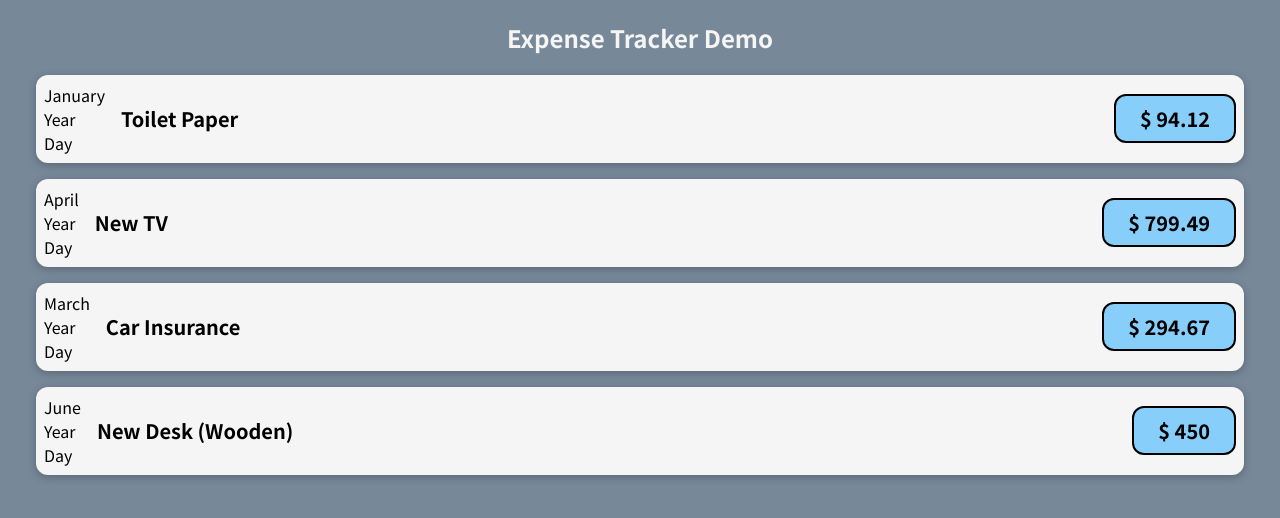
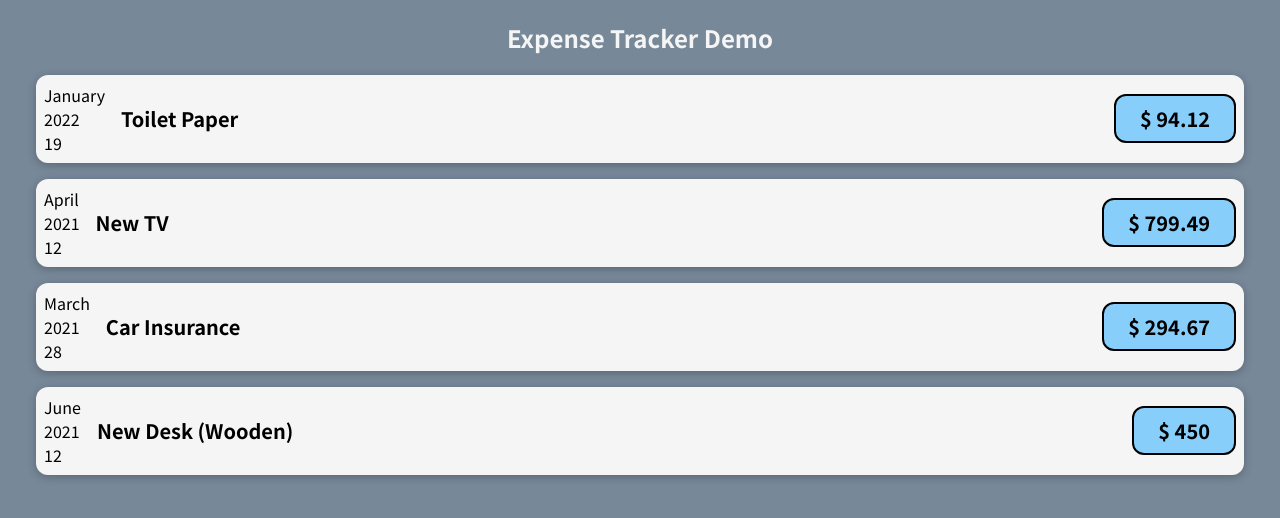
Before and after one commit to tombstone-10/react-JS-app, a JavaScript app: page / in a window 1280 px wide. Shown: the top 518 px of the page. Built offline with nearby package versions, Linux system fonts and the light colour scheme.

Commit message:
New Comp

```diff
--- /dev/null
+++ b/src/components/ExpenseDate.js
@@ -0,0 +1,16 @@
+function ExpenseDate(props) {
+
+    const month = props.date.toLocaleString('en-US', { month: 'long' });
+    const day = props.date.toLocaleString('en-US', { day: '2-digit' });
+    const year = props.date.getFullYear();
+
+    return (
+        <div>
+            <div>{ month }</div>
+            <div>{ year }</div>
+            <div>{ day }</div>
+        </div>
+    );
+}
+
+export default ExpenseDate;
--- a/src/components/ExpenseItem.js
+++ b/src/components/ExpenseItem.js
@@ -1,19 +1,21 @@
+import ExpenseDate from './ExpenseDate'
 import "./ExpenseItem.css";
+
 
 function ExpenseItem(props) {
 
+
+
     return (
         <div className="expense-item">
-            <div>
-                {/* to localte String helps to output date in human readable method */ }
-                <div>{ props.date.toLocaleString('en-US', { month: 'long' }) }</div>
-                <div>Year</div>
-                <div>Day</div>
-            </div>
+
+            <ExpenseDate date={ props.date }></ExpenseDate>
+
             <div className="expense-item__description">
                 <h2>{ props.title }</h2>
                 <div className="expense-item__price">$ { props.amount }</div>
             </div>
+
         </div>
     );
 }
```
